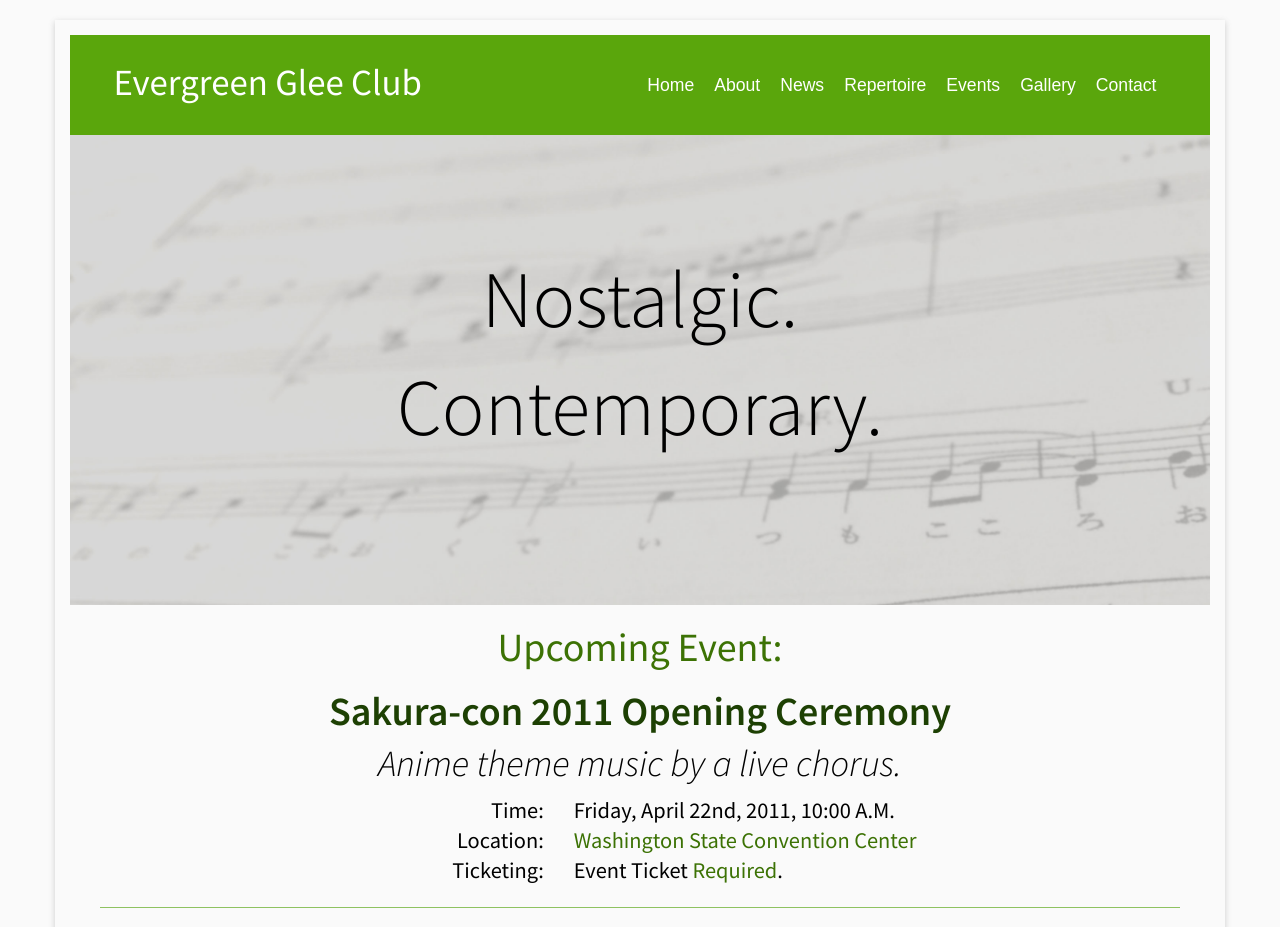
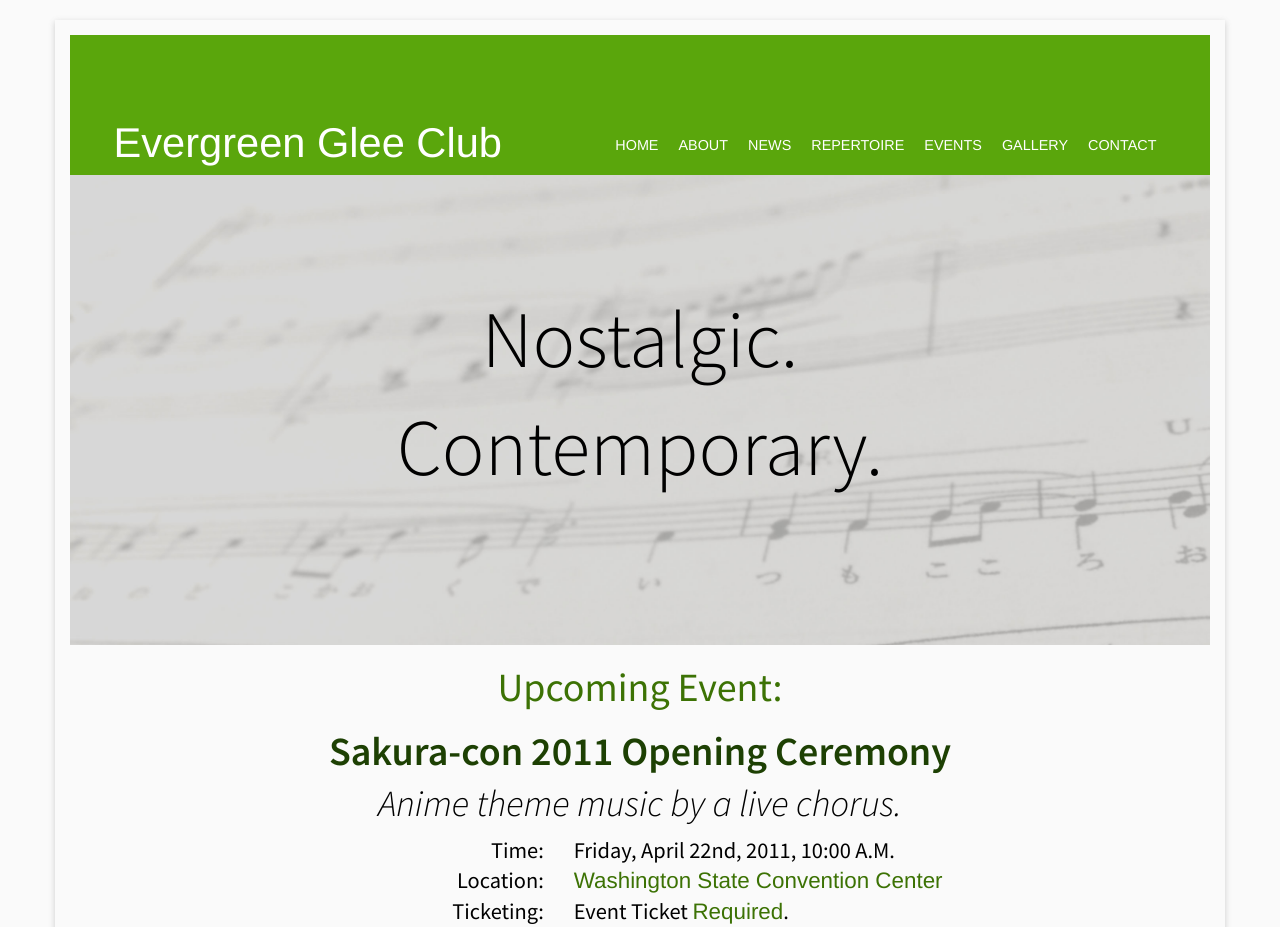
Before and after one commit to liang3404814/evergreen-remake, a plain HTML site: page index.html in a window 1280 px wide. Shown: the top 927 px of the page. Drawn offline with nearby package versions, Linux system fonts and the light colour scheme; some packages are replaced by stand-ins of ours; a script that the page names is missing.

Commit message:
Changed: hover effect, font

```diff
--- a/css/styles.css
+++ b/css/styles.css
@@ -39,14 +39,21 @@ a:hover {
 	font-size: 100%;
 	text-decoration: none;
 	color: rgb(0, 0, 0);
+	font-family: "Maison Neue Book", Helvetica, Arial, Sans-Serif, sans-serif;
+
 }
 
 /*Navigation*/
 
 .nav a {
 	font-weight: lighter;
-	font-family: arial, sans-serif;
-	font-size: 110%;
+	font-size: 90%;
+	-o-transition: 0.2s ease-out;
+  	-ms-transition: 0.2s ease-out;
+  	-moz-transition: 0.2s ease-out;
+  	-webkit-transition: 0.2s ease-out;
+  	transition: 0.2s ease-out;
+  	text-transform: uppercase;
 }
 
 .nav > li > a {
@@ -58,6 +65,12 @@ a:hover {
 .nav > li > a:hover {
 	color: rgb(0, 0, 0);
 	background: none;
+	-o-transition: 0.3s ease-out;
+  	-ms-transition: 0.3s ease-out;
+  	-moz-transition: 0.3s ease-out;
+  	-webkit-transition: 0.3s ease-out;
+  	transition: 0.3s ease-out;
+
 }
 
 header {
@@ -65,15 +78,16 @@ header {
 }
 
 .header-wrapper {
-	padding:  30px 0px 30px 0px;
-	max-height: 120px;
+	padding:  90px 0px 10px 0px;
+	max-height: 150px;
 	width: 95%;
 	margin: 0 auto;
 }
 
 .brand a{
+	font-weight: lighter;
 	color: white;
-	font-size: 230%;
+	font-size: 260%;
 	line-height: 35px;
 }
 
```
